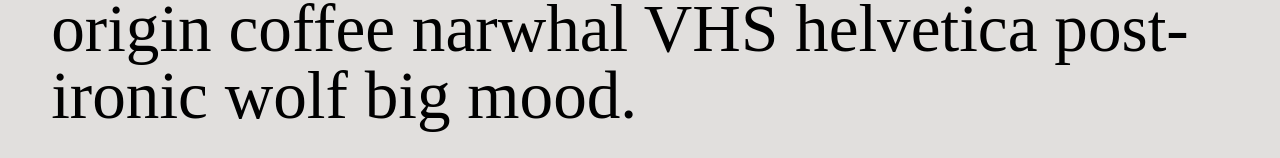
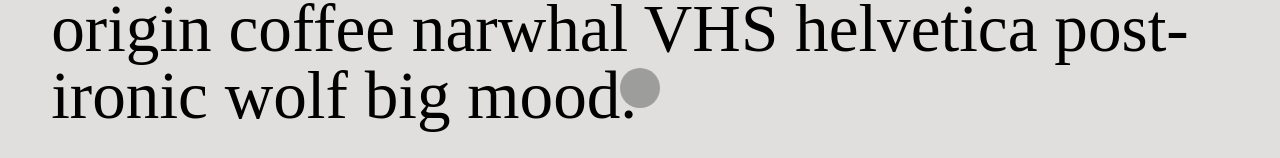
Before and after one commit to abbasg-dev/rotated-menu-hover-effect, a React (Create React App) app: page / in a window 1280 px wide. Shown: the part 312-470 px from the top of the page. Built offline with nearby package versions, Linux system fonts and the light colour scheme; a web font is replaced by a local one.

Commit message:
Create the custom cursor

```diff
--- a/src/App.js
+++ b/src/App.js
@@ -1,19 +1,32 @@
-import React, { useState } from "react";
+import React, { useState, useRef, useEffect } from "react";
 import Header from "./components/Header";
 import styled from "styled-components";
 import Menu from "./components/Menu";
 import Content from "./components/Content";
 import Project from "./components/Project";
+import Cursor from "./components/Cursor";
 
 const StyledMainWrapper = styled.div`
   position: relative;
 `;
 
 function App() {
+  const circleRef = useRef();
   const [isMenuOpen, setIsMenuOpen] = useState(false);
+
+  useEffect(() => {
+    circleRef.current.moveTo(window.innerWidth / 2, window.innerHeight / 2);
+    const onMove = ({ clientX, clientY }) => {
+      circleRef.current.moveTo(clientX, clientY);
+    };
+
+    window.addEventListener("pointermove", onMove);
+    return () => window.removeEventListener("pointermove", onMove);
+  }, []);
 
   return (
     <StyledMainWrapper>
+      <Cursor ref={circleRef} />
       <Header isMenuOpen={isMenuOpen} setIsMenuOpen={setIsMenuOpen} />
       <Content />
       <Project />
--- /dev/null
+++ b/src/components/Cursor.js
@@ -0,0 +1,39 @@
+import React, { forwardRef, useRef, useImperativeHandle } from "react";
+import { gsap } from "gsap";
+import styled from "styled-components";
+
+const StyledCursor = styled.div`
+  cursor: pointer;
+  height: 2.5rem;
+  width: 2.5rem;
+  position: absolute;
+  z-index: 10;
+  top: 0;
+  left: 0;
+  will_change: transform;
+  transform: translate(-50%, -50%);
+  background: #9d9d9c;
+  border-radius: 100%;
+  pointer-events: none;
+`;
+
+const Cursor = forwardRef((props, ref) => {
+  const el = useRef();
+
+  useImperativeHandle(
+    ref,
+    () => {
+      //return our API
+      return {
+        moveTo(x, y) {
+          gsap.to(el.current, { x, y });
+        },
+      };
+    },
+    []
+  );
+
+  return <StyledCursor ref={el} />;
+});
+
+export default Cursor;
--- a/src/components/Header.js
+++ b/src/components/Header.js
@@ -21,6 +21,7 @@
     }
   }
   .header__hamburger {
+    z-index: 10;
     cursor: pointer;
     display: block;
     span {
--- a/src/index.js
+++ b/src/index.js
@@ -17,7 +17,7 @@
   -moz-osx-font-smoothing: grayscale;
 }
 html, body {
-  // cursor: none;
+  cursor: none;
 }
 * {
   min-height: 0;
```
